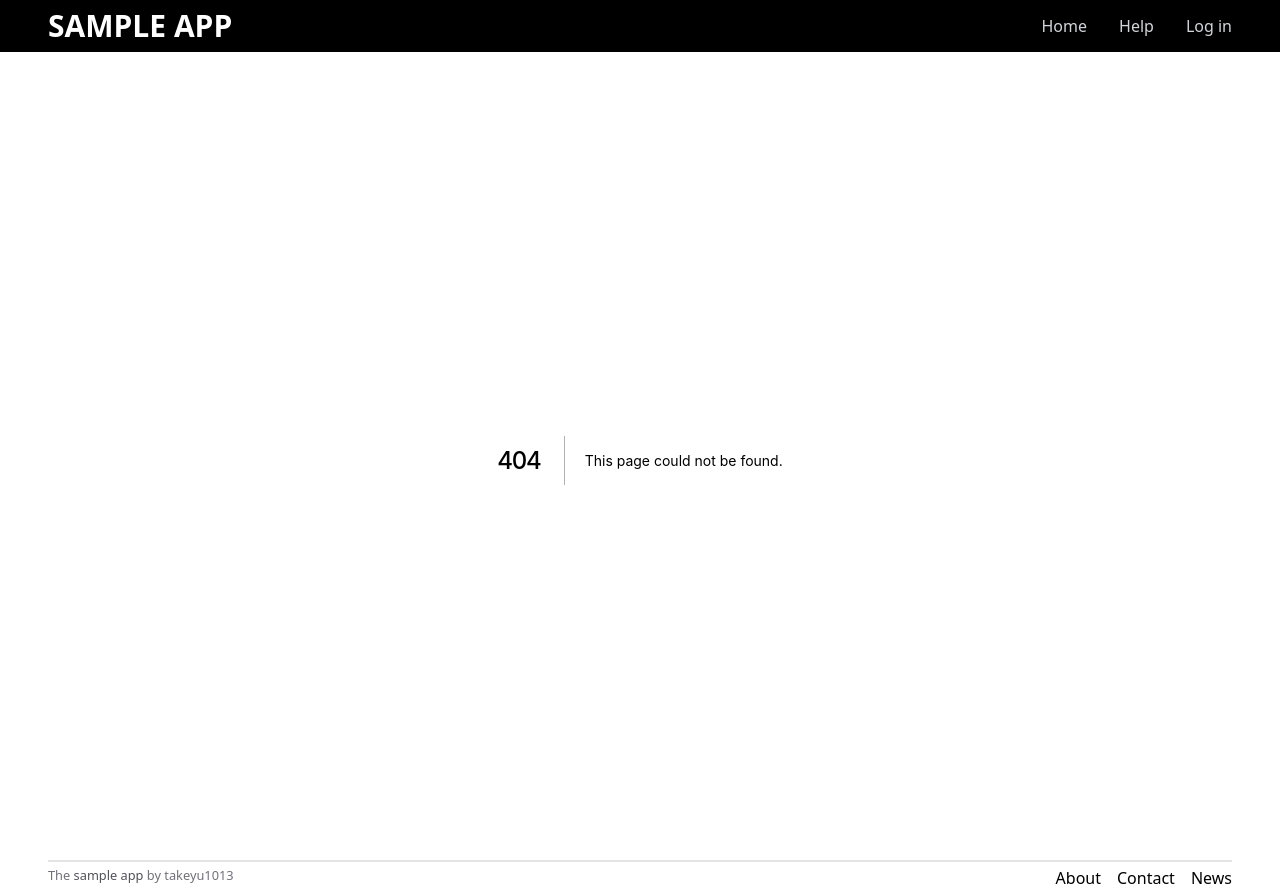
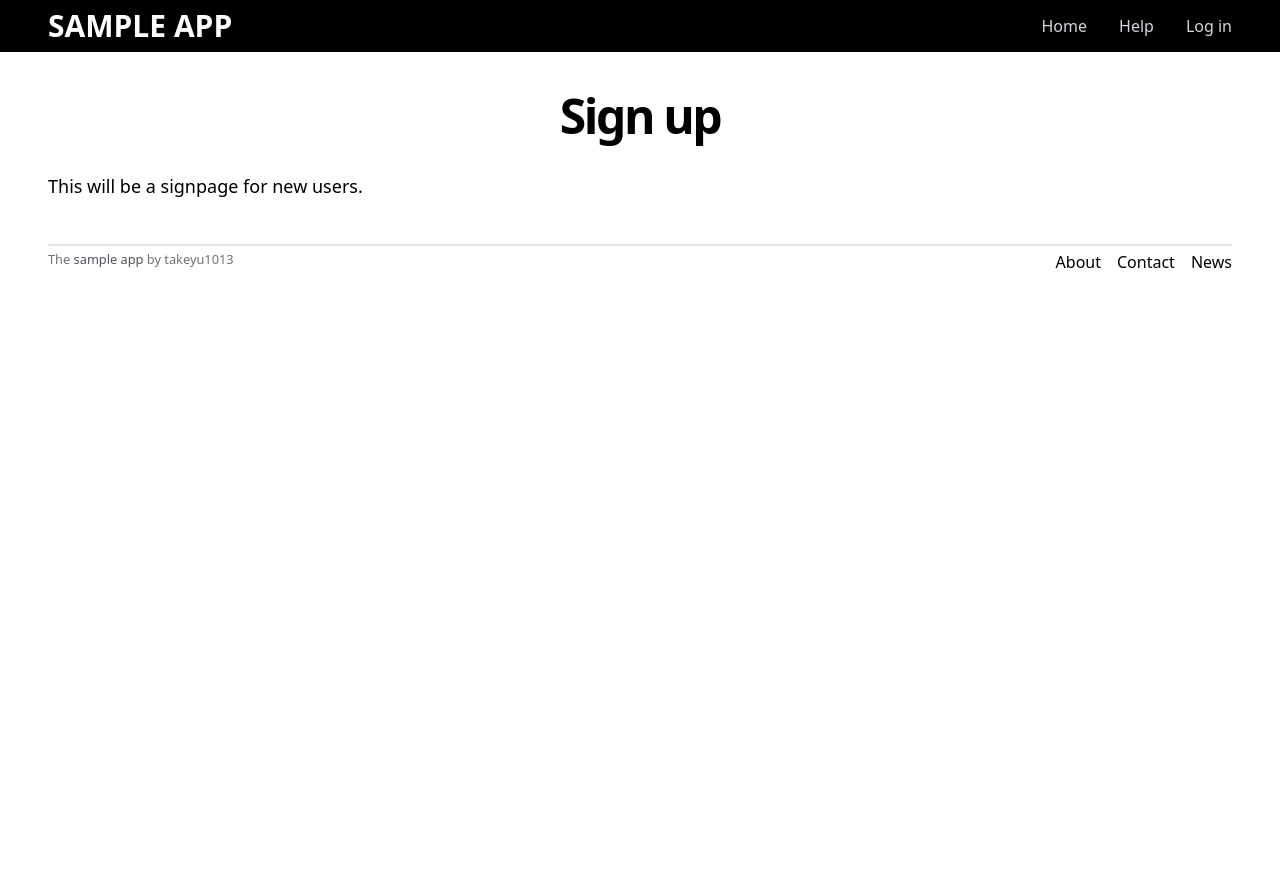
Before and after one commit to takeyu1013/sample_app, a Next.js app: page /signup in a window 1280 px wide. Before the commit this address had no page. After the commit the page ends 800 px from the top, so only its background shows below. Built offline with nearby package versions, Linux system fonts and the light colour scheme.

Commit message:
✨ Add a signup page

```diff
--- a/src/pages/index.tsx
+++ b/src/pages/index.tsx
@@ -3,6 +3,7 @@ import Image from "next/image";
 
 import Head from "../layouts/Head";
 import logo from "../../public/nextjs-logotype-light.svg";
+import Link from "next/link";
 
 const Home: NextPage = () => {
   return (
@@ -15,9 +16,11 @@ const Home: NextPage = () => {
         <h2 className="text-xl text-center text-gray-600 pb-4">
           This is the home page for the sample application.
         </h2>
-        <button className="block mx-auto bg-blue-500 hover:bg-blue-600 rounded text-white px-4 py-2">
-          Sign up now!
-        </button>
+        <Link href="/signup">
+          <button className="block mx-auto bg-blue-500 hover:bg-blue-600 rounded text-white px-4 py-2">
+            Sign up now!
+          </button>
+        </Link>
       </div>
       <div className="pb-12">
         <Image src={logo} alt="Next.js logo" width={200} />
--- /dev/null
+++ b/src/pages/signup.tsx
@@ -0,0 +1,15 @@
+import type { NextPage } from "next";
+
+import Head from "../layouts/Head";
+
+const Signup: NextPage = () => {
+  return (
+    <>
+      <Head title="Sign up" />
+      <h1>Sign up</h1>
+      <p>This will be a signpage for new users.</p>
+    </>
+  );
+};
+
+export default Signup;
```
Also changed, not shown: 1 other file (tests, documents, lock files or other folders).
